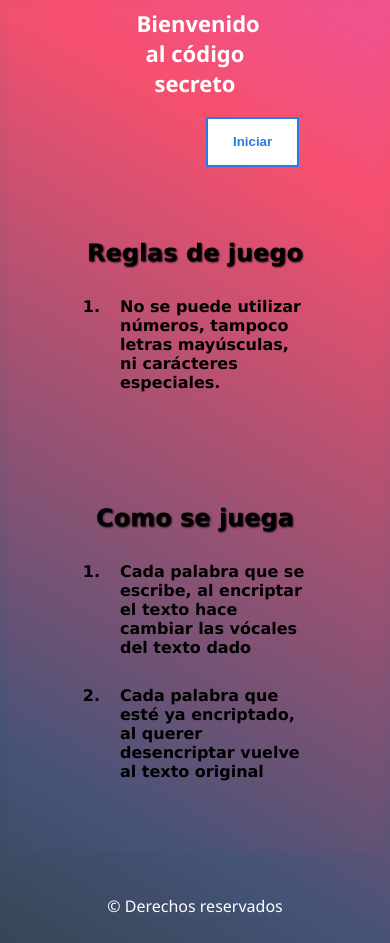
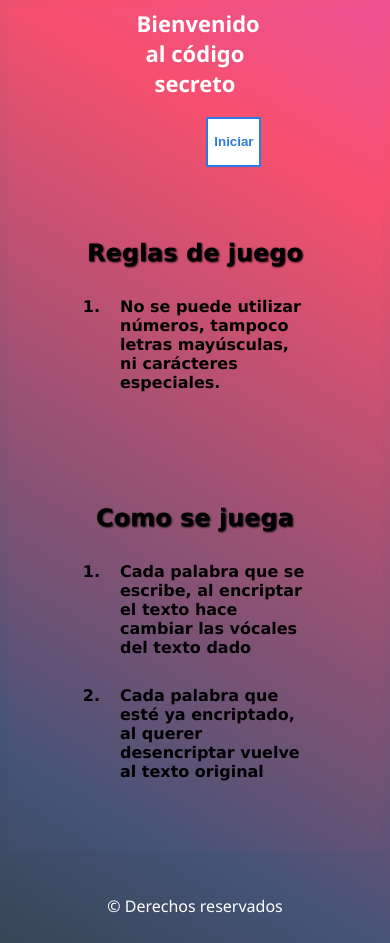
Before and after one commit to axlg98/Challenge-codigo-secreto, a website: page inicio.html in a window 390 px wide. Drawn offline with Linux system fonts and the light colour scheme.

Commit message:
Modificando lugar del boton en responsive

```diff
--- a/css/boton.css
+++ b/css/boton.css
@@ -2,10 +2,11 @@
     align-items: center;
     display: flex;
     margin-left: 45%;
+    width: 33.33%;
 }
 
 .btn_inicio{
-    width: 10%;
+    width: 110px;
     height: 50px;
     margin: 0 30px;
     transition: 1000ms;
@@ -26,6 +27,8 @@
 
 @media (min-width: 0px) and (max-width: 1000px) {
     .btn_inicio{
-    width: 45%;
+    width: 55px;
+    justify-content: center;
+    align-items: center;
     }
 }
```
